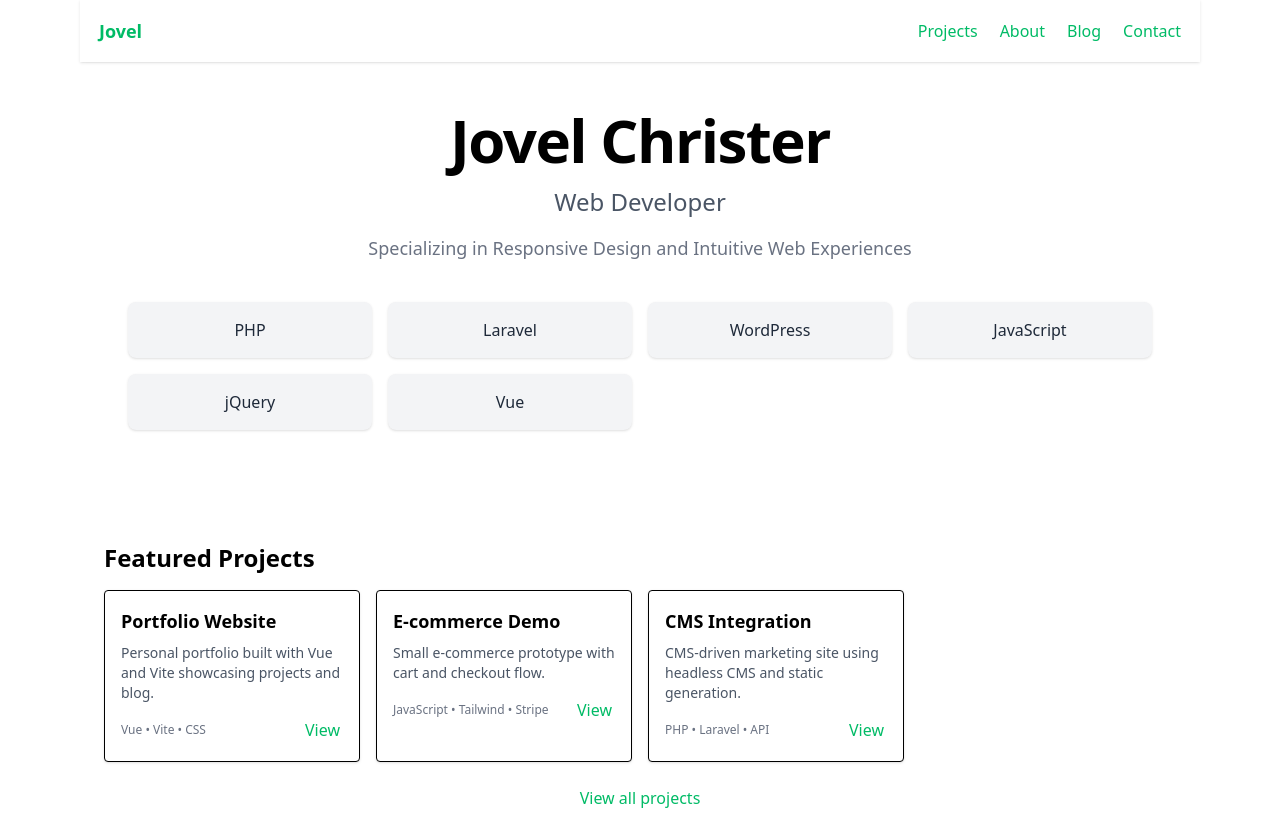
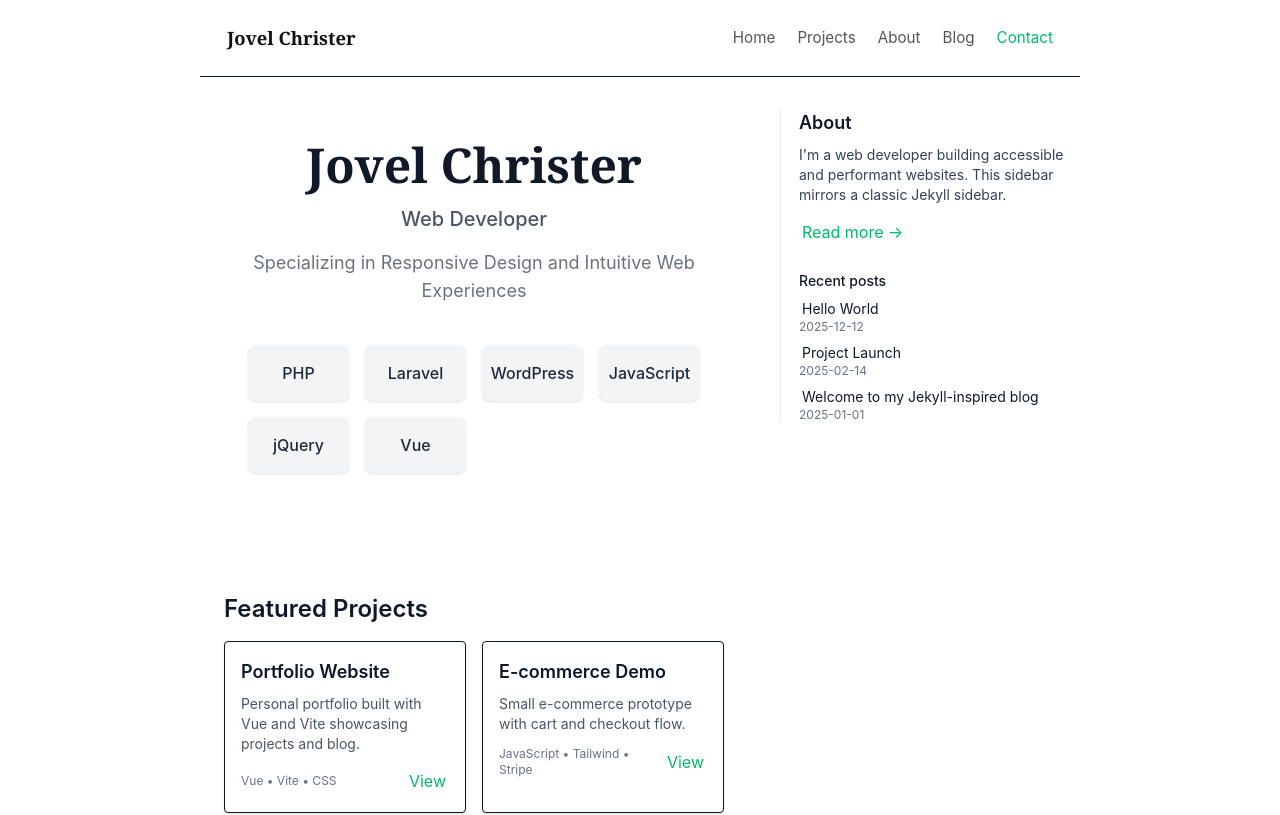
Before and after one commit to jovelluna12/web-portfolio, a Vue app: page / in a window 1280 px wide. Shown: the top 815 px of the page. Built offline with nearby package versions, Linux system fonts and the light colour scheme.

Commit message:
feat: jekyll inspired layout

```diff
--- a/src/App.vue
+++ b/src/App.vue
@@ -1,20 +1,14 @@
 <script setup>
 import { RouterView } from 'vue-router'
-import NavBar from './components/NavBar.vue'
-import AppFooter from './components/Footer.vue'
+import Layout from './components/Layout.vue'
 </script>
 
 <template>
-  <NavBar />
-  <main>
+  <Layout>
     <RouterView />
-  </main>
-  <AppFooter />
+  </Layout>
 </template>
 
 <style lang="css" scoped>
-main {
-  min-height: calc(100vh - 160px);
-}
-
+/* Layout spacing controlled by Layout.vue */
 </style>
--- a/src/assets/base.css
+++ b/src/assets/base.css
@@ -2,4 +2,28 @@
 
 :root {
   --max-content-width: 1120px;
+  --body-bg: #ffffff;
+  --muted: #6b7280;
 }
+
+html, body {
+  height: 100%;
+  background: var(--body-bg);
+  color: #111827;
+  font-family: -apple-system, BlinkMacSystemFont, 'Segoe UI', Roboto, 'Helvetica Neue', Arial;
+  -webkit-font-smoothing: antialiased;
+  -moz-osx-font-smoothing: grayscale;
+}
+
+/* Jekyll-like readable typography */
+.prose {
+  line-height: 1.7;
+  color: #111827;
+}
+.prose h1, .prose h2, .prose h3 { font-family: Georgia, 'Times New Roman', serif }
+.prose p { color: var(--muted) }
+.prose blockquote { border-left: 4px solid #eee; padding-left: 16px; color: #374151 }
+.prose code { background: #f3f4f6; padding: 2px 6px; border-radius: 4px }
+
+/* content width variable */
+:root { --max-content-width: 880px }
--- a/src/assets/main.css
+++ b/src/assets/main.css
@@ -23,3 +23,10 @@ a,
 .max-w-6xl { max-width: 76rem; }
 .green { color: #0b6; }
 .projects-grid { display: grid; gap: 16px; }
+
+/* Jekyll-like container and article spacing */
+.hero { padding-top: 2rem; padding-bottom: 2rem }
+.content article, .content section { margin-bottom: 1.5rem }
+.site-title { font-size: 1.25rem; font-weight: 700 }
+.site-hero-title { font-family: Georgia, 'Times New Roman', serif; font-weight: 600 }
+.prose img { border-radius: 6px; }
--- a/src/components/Footer.vue
+++ b/src/components/Footer.vue
@@ -1,5 +1,5 @@
 <template>
-  <footer class="bg-gray-50 border-t mt-12">
+  <footer class="site-footer">
     <div class="max-w-6xl mx-auto p-6 text-center text-sm text-gray-600">
       <div>© {{ year }} Jovel Christer — Built with Vue</div>
     </div>
@@ -13,4 +13,6 @@ export default {
 </script>
 
 <style scoped>
+<style scoped>
+.site-footer { border-top: 1px solid #eee; margin-top: 3rem; background: #fafafa }
 </style>
--- a/src/components/HomeBanner.vue
+++ b/src/components/HomeBanner.vue
@@ -1,7 +1,7 @@
 <template>
     <div class="text-center space-y-4">
-      <h1 class="text-5xl sm:text-6xl font-bold tracking-tight">Jovel Christer</h1>
-      <h3 class="text-xl sm:text-2xl font-medium text-gray-600">Web Developer</h3>
+      <h1 class="text-4xl sm:text-5xl site-hero-title">Jovel Christer</h1>
+      <h3 class="text-lg sm:text-xl font-medium text-gray-600">Web Developer</h3>
       <h4 class="text-base sm:text-lg text-gray-500 max-w-xl mx-auto">
         Specializing in Responsive Design and Intuitive Web Experiences
       </h4>
--- /dev/null
+++ b/src/components/Layout.vue
@@ -0,0 +1,44 @@
+<template>
+  <div class="site-root">
+    <NavBar />
+
+    <div class="container">
+      <main class="content">
+        <slot />
+      </main>
+      <aside class="sidebar">
+        <Sidebar />
+      </aside>
+    </div>
+
+    <Footer />
+  </div>
+</template>
+
+<script>
+import NavBar from './NavBar.vue'
+import Footer from './Footer.vue'
+import Sidebar from './Sidebar.vue'
+
+export default {
+  components: { NavBar, Footer, Sidebar },
+}
+</script>
+
+<style scoped>
+.container {
+  max-width: var(--max-content-width);
+  margin: 2rem auto;
+  display: grid;
+  grid-template-columns: 1fr 300px;
+  gap: 32px;
+  align-items: start;
+}
+.content { background: transparent }
+.sidebar { position: relative }
+
+@media (max-width: 900px) {
+  .container { grid-template-columns: 1fr; padding: 0 1rem }
+  .sidebar { order: 2 }
+}
+</style>
--- a/src/components/NavBar.vue
+++ b/src/components/NavBar.vue
@@ -1,10 +1,11 @@
 <template>
-  <header class="site-nav bg-white shadow-sm">
-    <div class="max-w-6xl mx-auto flex items-center justify-between p-4">
-      <div class="logo text-lg font-bold">
-        <router-link to="/">Jovel</router-link>
+  <header class="site-nav bg-white border-b">
+    <div class="max-w-6xl mx-auto flex items-center justify-between p-6">
+      <div class="logo">
+        <router-link to="/" class="site-title">Jovel Christer</router-link>
       </div>
-      <nav class="flex gap-4 items-center">
+      <nav class="nav-links">
+        <router-link to="/">Home</router-link>
         <router-link to="/projects">Projects</router-link>
         <router-link to="/about">About</router-link>
         <router-link to="/blog">Blog</router-link>
@@ -21,6 +22,9 @@ export default {
 </script>
 
 <style scoped>
-.site-nav { position: sticky; top: 0; z-index: 40; }
-.site-nav a { color: #0b6; text-decoration: none; }
+.site-nav { position: sticky; top: 0; z-index: 50; }
+.site-title { font-family: Georgia, 'Times New Roman', serif; font-size: 1.15rem; color: #111 }
+.nav-links a { margin-left: 16px; color: #555; text-decoration: none; font-size: 0.95rem }
+.nav-links a.green { color: #0b6 }
+.nav-links a:hover { color: #000 }
 </style>
--- /dev/null
+++ b/src/components/Sidebar.vue
@@ -0,0 +1,39 @@
+<template>
+  <aside class="sidebox">
+    <section class="about-excerpt mb-6">
+      <h3 class="text-lg font-semibold">About</h3>
+      <p class="text-sm text-gray-700 mt-2">I'm a web developer building accessible and performant websites. This sidebar mirrors a classic Jekyll sidebar.</p>
+      <router-link to="/about" class="block mt-3 green">Read more →</router-link>
+    </section>
+
+    <section class="recent-posts">
+      <h4 class="text-sm font-medium">Recent posts</h4>
+      <ul class="mt-2 text-sm space-y-2">
+        <li v-for="p in recent" :key="p.slug">
+          <router-link :to="`/blog/${p.slug}`">{{ p.title }}</router-link>
+          <div class="text-xs text-gray-500">{{ p.date }}</div>
+        </li>
+      </ul>
+    </section>
+  </aside>
+</template>
+
+<script>
+import { getPosts } from '../utils/posts'
+
+export default {
+  name: 'Sidebar',
+  data() {
+    return { recent: [] }
+  },
+  created() {
+    this.recent = getPosts().slice(0, 5)
+  }
+}
+</script>
+
+<style scoped>
+.sidebox { border-left: 1px solid #eee; padding-left: 18px }
+.about-excerpt h3 { margin-bottom: 0.25rem }
+.recent-posts a { color: inherit }
+</style>
```
